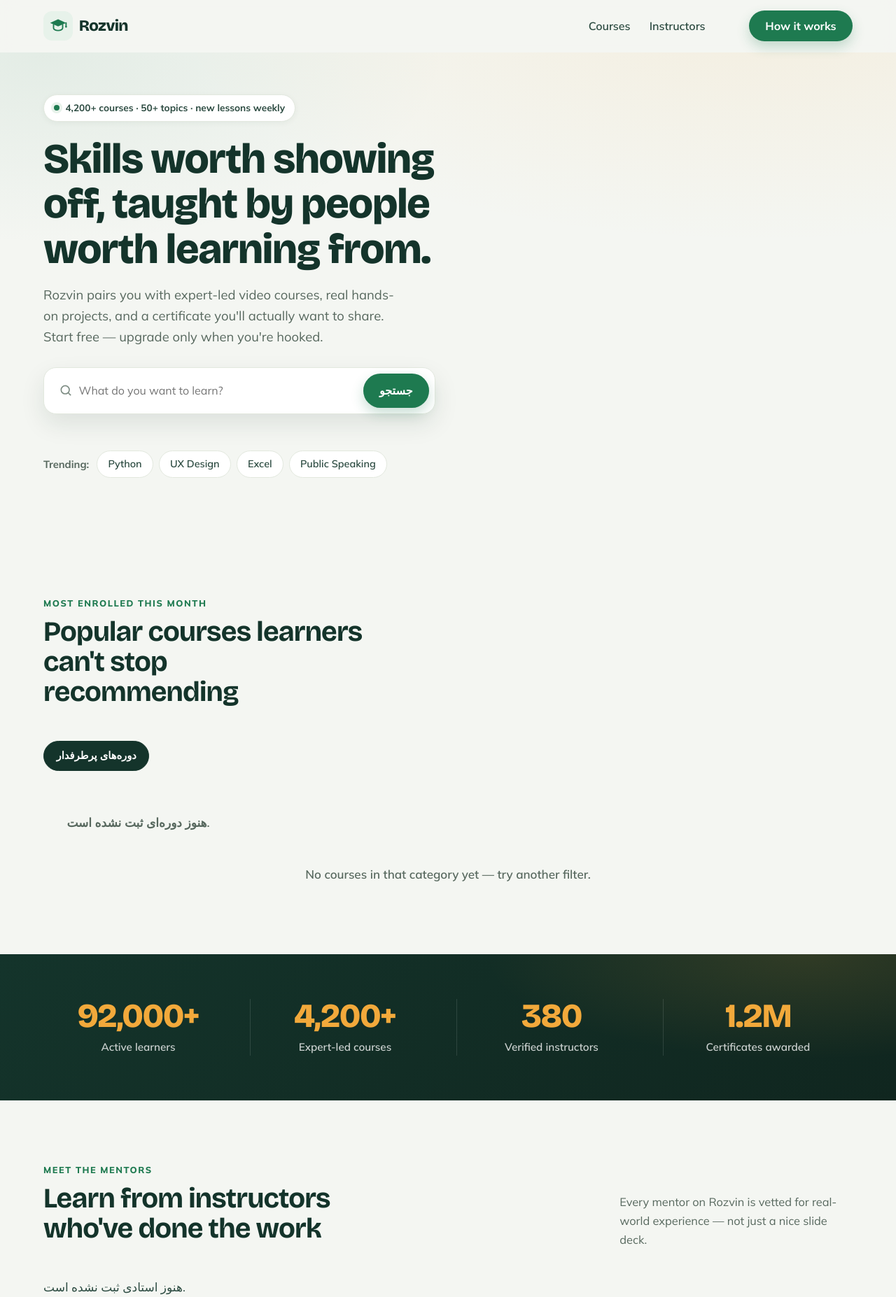
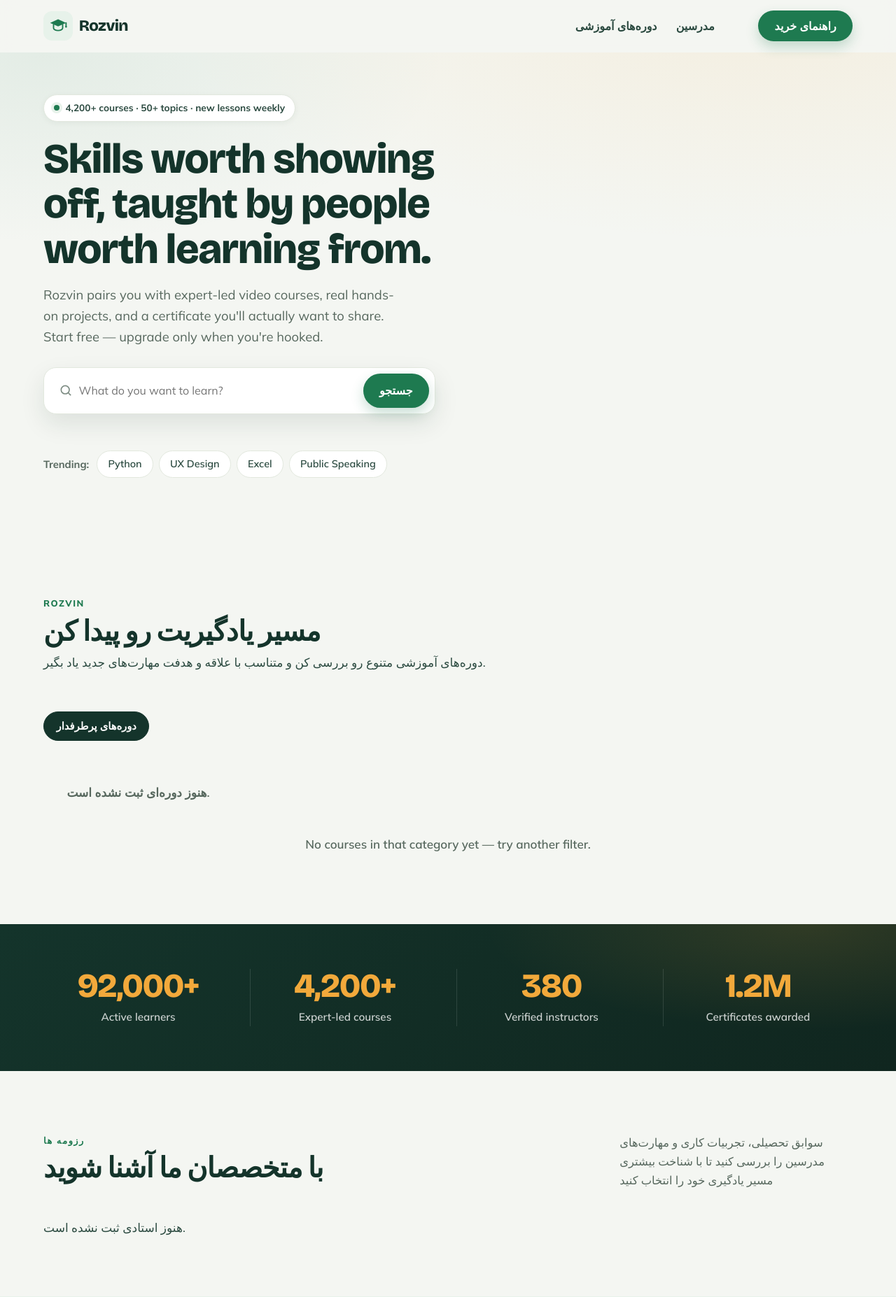
Before and after one commit to mohamad-jvd/Rozvin-academy, a Django app: page / in a window 1280 px wide. Shown: the top 1854 px of the page at 70% size. Run offline with Django 5.2, Linux system fonts and the light colour scheme; data that the repository does not hold is empty; some libraries are stand-ins or nearby versions.

Commit message:
ending10

```diff
--- a/app_course/templates/index.html
+++ b/app_course/templates/index.html
@@ -35,13 +35,13 @@
 
       <nav class="main-nav" id="mainNav" aria-label="Primary">
         <ul class="nav-list">
-          <li><a href="#courses">Courses</a></li>
+          <li><a href="#courses">دوره‌های آموزشی</a></li>
 
-          <li><a href="#instructors">Instructors</a></li>
+          <li><a href="#instructors">مدرسین</a></li>
           <li><a href=""></a></li>
         </ul>
         <div class="nav-cta">
-          <a class="btn btn-brand" href="#how">How it works</a>
+          <a class="btn btn-brand" href="#how">راهنمای خرید</a>
         </div>
       </nav>
 
@@ -291,11 +291,13 @@
     <section class="section courses" id="courses" aria-labelledby="courses-title">
       <div class="container">
         <div class="section-head">
-          <div>
-            <p class="kicker">Most enrolled this month</p>
-            <h2 id="courses-title">Popular courses learners can't stop recommending</h2>
-          </div>
-
+            <div>
+                <p class="kicker">Rozvin</p>
+                <h2 id="courses-title">مسیر یادگیریت رو پیدا کن</h2>
+                <p class="section-description">
+                    دوره‌های آموزشی متنوع رو بررسی کن و متناسب با علاقه و هدفت مهارت‌های جدید یاد بگیر.
+                </p>
+            </div>
         </div>
 
         <div class="filter-bar" role="tablist" aria-label="Filter courses by category">
@@ -444,10 +446,10 @@
       <div class="container">
         <div class="section-head">
           <div>
-            <p class="kicker">Meet the mentors</p>
-            <h2 id="inst-title">Learn from instructors who've done the work</h2>
+            <p class="kicker">رزومه ها</p>
+            <h2 id="inst-title">با متخصصان ما آشنا شوید</h2>
           </div>
-          <p class="section-sub">Every mentor on Rozvin is vetted for real-world experience — not just a nice slide deck.</p>
+          <p class="section-sub">سوابق تحصیلی، تجربیات کاری و مهارت‌های مدرسین را بررسی کنید تا با شناخت بیشتری مسیر یادگیری خود را انتخاب کنید</p>
         </div>
 
 
@@ -530,7 +532,7 @@
     <div class="section-head">
       <div>
         <p class="kicker">Learner stories</p>
-        <h2 id="tst-title">92,000 people picked up something new</h2>
+        <h2 id="tst-title">نظر دانشجو ها</h2>
       </div>
 
       <div class="slider-nav">
```
